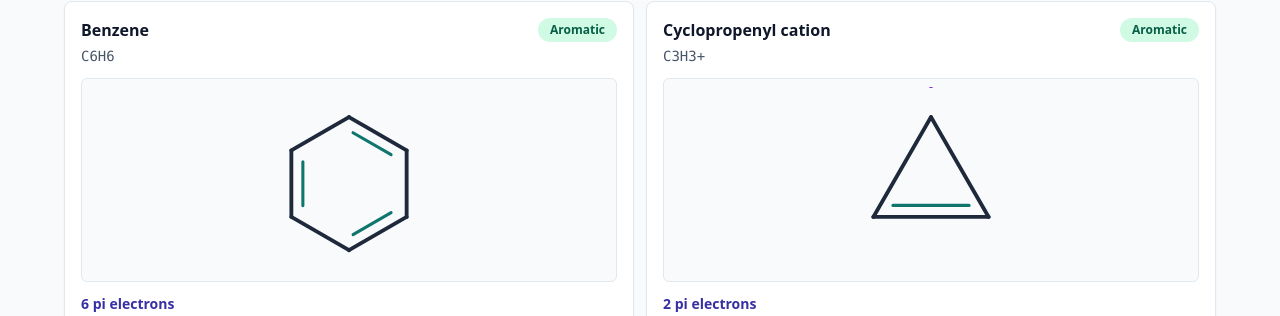
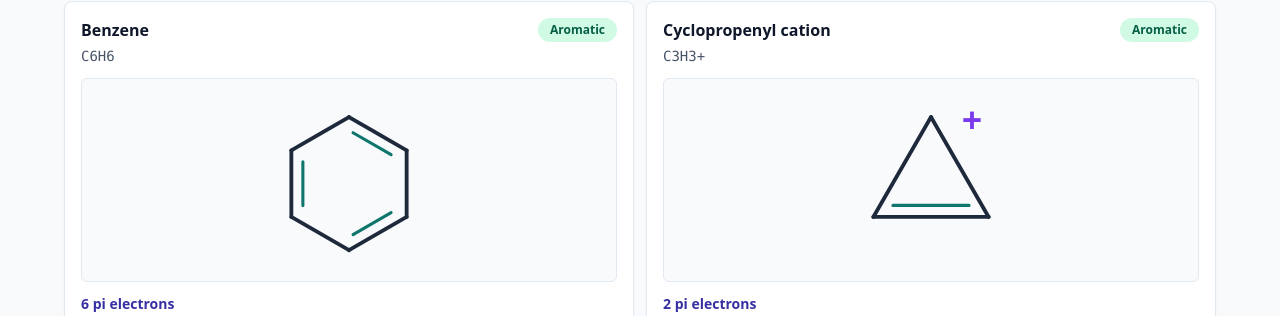
Before and after one commit to barham75/organic-project, a Next.js app: page /aromaticity in a window 1280 px wide. Shown: the part 636-952 px from the top of the page. Built offline with nearby package versions, Linux system fonts and the light colour scheme.

Commit message:
Fix aromaticity charge label placement

```diff
--- a/app/aromaticity/structure.tsx
+++ b/app/aromaticity/structure.tsx
@@ -68,7 +68,11 @@ export function AromaticStructure({ id, compact = false }: { id: string; compact
           point={
             structure.chargeInCenter || structure.chargeAtom === undefined
               ? center
-              : markPoint(points[structure.chargeAtom], center, structure.chargeAtom === structure.lonePairAtom ? 38 : 28)
+              : safeLabelPoint(
+                  chargePoint(id, points[structure.chargeAtom], center, structure.chargeAtom === structure.lonePairAtom ? 38 : 28),
+                  width,
+                  height
+                )
           }
           sign={structure.charge}
         />
@@ -134,6 +138,21 @@ function markPoint(point: Point, center: Point, distance: number) {
   return { x: point.x + (dx / length) * distance, y: point.y + (dy / length) * distance };
 }
 
+function chargePoint(id: string, atom: Point, center: Point, distance: number) {
+  if (id === "cyclopropenyl-cation") {
+    return { x: atom.x + 32, y: atom.y - 2 };
+  }
+
+  return markPoint(atom, center, distance);
+}
+
+function safeLabelPoint(point: Point, width: number, height: number) {
+  return {
+    x: Math.min(width - 24, Math.max(24, point.x)),
+    y: Math.min(height - 24, Math.max(28, point.y)),
+  };
+}
+
 function AtomLabel({ point, label }: { point: Point; label: string }) {
   const width = label.length > 1 ? 42 : 26;
   return (
@@ -170,7 +189,15 @@ function ExternalAtomLabel({ atom, center, label }: { atom: Point; center: Point
 
 function ChargeLabel({ point, sign }: { point: Point; sign: string }) {
   return (
-    <text x={point.x} y={point.y + 8} textAnchor="middle" fill="#7c3aed" fontSize="24" fontWeight="700">
+    <text
+      x={point.x}
+      y={point.y}
+      textAnchor="middle"
+      dominantBaseline="middle"
+      fill="#7c3aed"
+      fontSize="28"
+      fontWeight="800"
+    >
       {sign}
     </text>
   );
```
